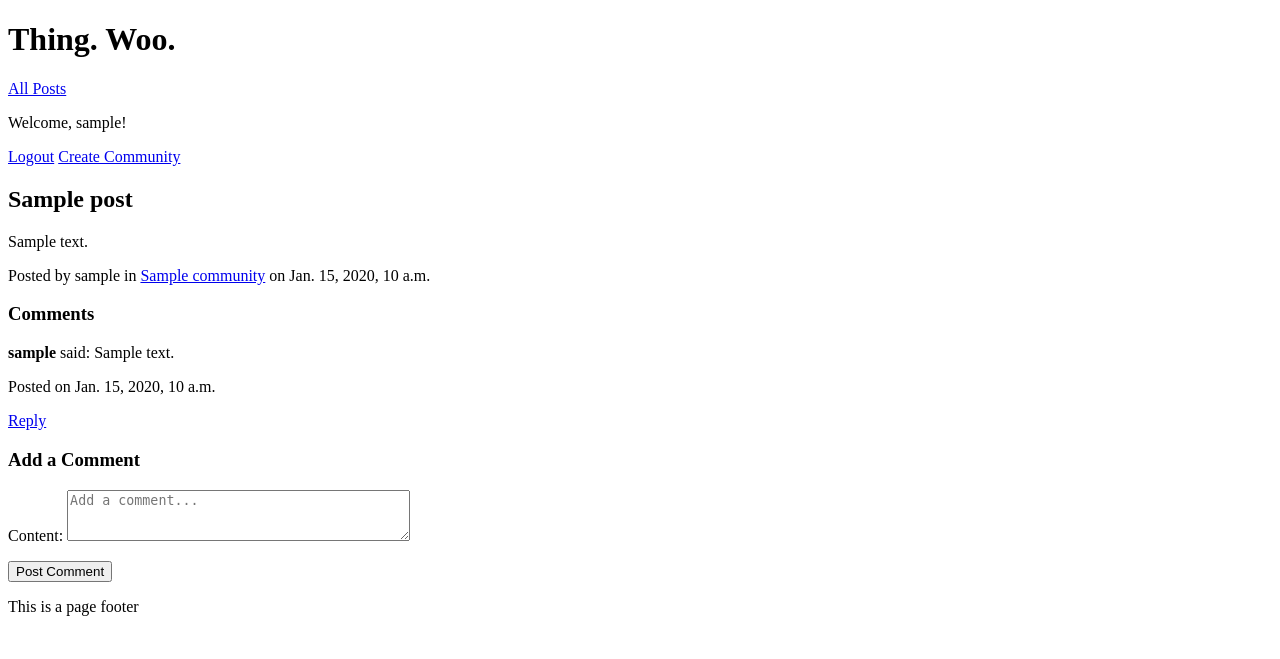
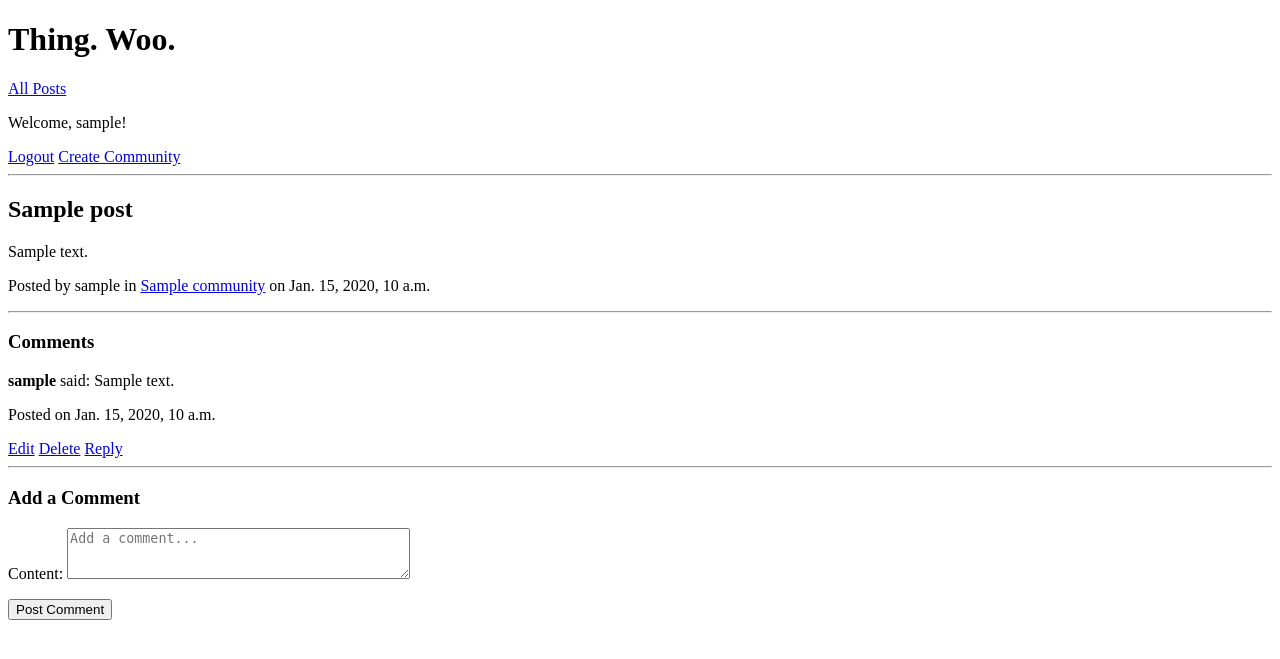
Before and after one commit to james-adcott-edu/scroller, a Django app: a page that uses forum/templates/base.html in a window 1280 px wide. Shown: the top 659 px of the page. Run offline with Django 5.2, Linux system fonts and the light colour scheme; a user stored in the database is signed in; tables that the repository leaves empty hold one stand-in row (values such as "Sample post").

Commit message:
allow comment edit/delete

```diff
--- a/forum/templates/base.html
+++ b/forum/templates/base.html
@@ -1,7 +1,12 @@
 <!DOCTYPE html>
 <html>
 <head>
-    <title>Community Platform</title>
+    <title>Scroller</title>
+    <style>
+        .comment > .replies {
+            margin-left: 20px;
+        }
+    </style>
 </head>
 <body>
     <header>
@@ -17,13 +22,11 @@
             <a href="{% url 'account_signup' %}">Sign Up</a>
         {% endif %}
         </nav>
+        <hr>
     </header>
     <main>
         {% block content %}
         {% endblock %}
     </main>
-    <footer>
-        <p>This is a page footer</p>
-    </footer>
 </body>
 </html>
--- a/forum/templates/comment.html
+++ b/forum/templates/comment.html
@@ -1,13 +1,14 @@
 <div class="comment">
     <p><strong>{{ comment.created_by.username }}</strong> said: {{ comment.content }}</p>
     <p>Posted on {{ comment.created_at }}</p>
+    {% if user == comment.created_by or user.is_staff %}
+        <a href="{% url 'edit_comment' comment.id %}">Edit</a>
+        <a href="{% url 'delete_comment' comment.id %}">Delete</a>
+    {% endif %}
+
+    {% if user.is_authenticated %}
     <a href="#" class="reply-link" data-comment-id="{{ comment.id }}">Reply</a>
-
-    <div class="replies">
-        {% for reply in comment.replies.all %}
-            {% include 'comment.html' with comment=reply %}
-        {% endfor %}
-    </div>
+    {% endif %}
 
     <div class="reply-form" id="reply-form-{{ comment.id }}" style="display:none;">
         <form method="post" action="{% url 'post_detail' post.community.slug post.id %}">
@@ -16,6 +17,12 @@
             <input type="hidden" name="parent_id" value="{{ comment.id }}">
             <button type="submit">Reply</button>
         </form>
+    </div>
+
+    <div class="replies">
+        {% for reply in comment.replies.all %}
+            {% include 'comment.html' with comment=reply %}
+        {% endfor %}
     </div>
 </div>
 
--- a/forum/templates/post_detail.html
+++ b/forum/templates/post_detail.html
@@ -6,6 +6,7 @@
     <p>{{ post.content }}</p>
     <p>Posted by {{ post.created_by.username }} in <a href="{% url 'community_detail' post.community.slug %}">{{ post.community.name }}</a> on {{ post.created_at }}</p>
 
+    <hr>
     <h3>Comments</h3>
     <div class="comments">
         {% for comment in comments %}
@@ -14,6 +15,7 @@
     </div>
 
     {% if user.is_authenticated %}
+    <hr>
     <h3>Add a Comment</h3>
     <form method="post">
         {% csrf_token %}
--- a/forum/urls.py
+++ b/forum/urls.py
@@ -10,4 +10,6 @@ urlpatterns = [
     path('community/<slug:community_slug>/<int:post_id>/', views.post_detail, name='post_detail'),
     path('profile/<str:username>/', views.profile_view, name='profile_view'),  # Profile view
     path('editprofile', views.edit_profile, name='edit_profile'),  # Edit profile
+    path('comment/<int:comment_id>/edit/', views.edit_comment, name='edit_comment'),  # Edit comment
+    path('comment/<int:comment_id>/delete/', views.delete_comment, name='delete_comment'),  # Delete comment
 ]
--- a/forum/views.py
+++ b/forum/views.py
@@ -3,6 +3,12 @@ from django.contrib.auth.decorators import login_required
 from django.contrib.auth.models import User
 from .forms import CommunityForm, PostForm, ProfileForm, CommentForm
 from .models import Community, Post, Profile, Comment
+
+
+
+def is_admin(user):
+    return user.is_staff
+
 
 def all_posts(request):
     posts = Post.objects.all().order_by('-created_at')
@@ -59,6 +65,7 @@ def community_detail(request, slug):
     return render(request, 'community_detail.html', {'community': community, 'posts': posts, 'form': form})
 
 
+
 def post_detail(request, community_slug, post_id):
     community = get_object_or_404(Community, slug=community_slug)
     post = get_object_or_404(Post, pk=post_id, community=community)
@@ -83,6 +90,34 @@ def post_detail(request, community_slug, post_id):
 
     return render(request, 'post_detail.html', {'post': post, 'comments': comments, 'form': form})
 
+@login_required
+def edit_comment(request, comment_id):
+    comment = get_object_or_404(Comment, id=comment_id)
+    if request.user != comment.created_by and not request.user.is_staff:
+        return redirect('post_detail', community_slug=comment.post.community.slug, post_id=comment.post.id)
+
+    if request.method == 'POST':
+        form = CommentForm(request.POST, instance=comment)
+        if form.is_valid():
+            form.save()
+            return redirect('post_detail', community_slug=comment.post.community.slug, post_id=comment.post.id)
+    else:
+        form = CommentForm(instance=comment)
+
+    return render(request, 'edit_comment.html', {'form': form, 'comment': comment})
+
+@login_required
+def delete_comment(request, comment_id):
+    comment = get_object_or_404(Comment, id=comment_id)
+    if request.user != comment.created_by and not request.user.is_staff:
+        return redirect('post_detail', community_slug=comment.post.community.slug, post_id=comment.post.id)
+
+    if request.method == 'POST':
+        comment.delete()
+        return redirect('post_detail', community_slug=comment.post.community.slug, post_id=comment.post.id)
+
+    return render(request, 'delete_comment.html', {'comment': comment})
+
 
 def profile_view(request, username):
     user = get_object_or_404(User, username=username)
```
Also changed, not shown: forum/templates/delete_comment.html (added, +12 -0 lines), forum/templates/edit_comment.html (added, +10 -0 lines).
